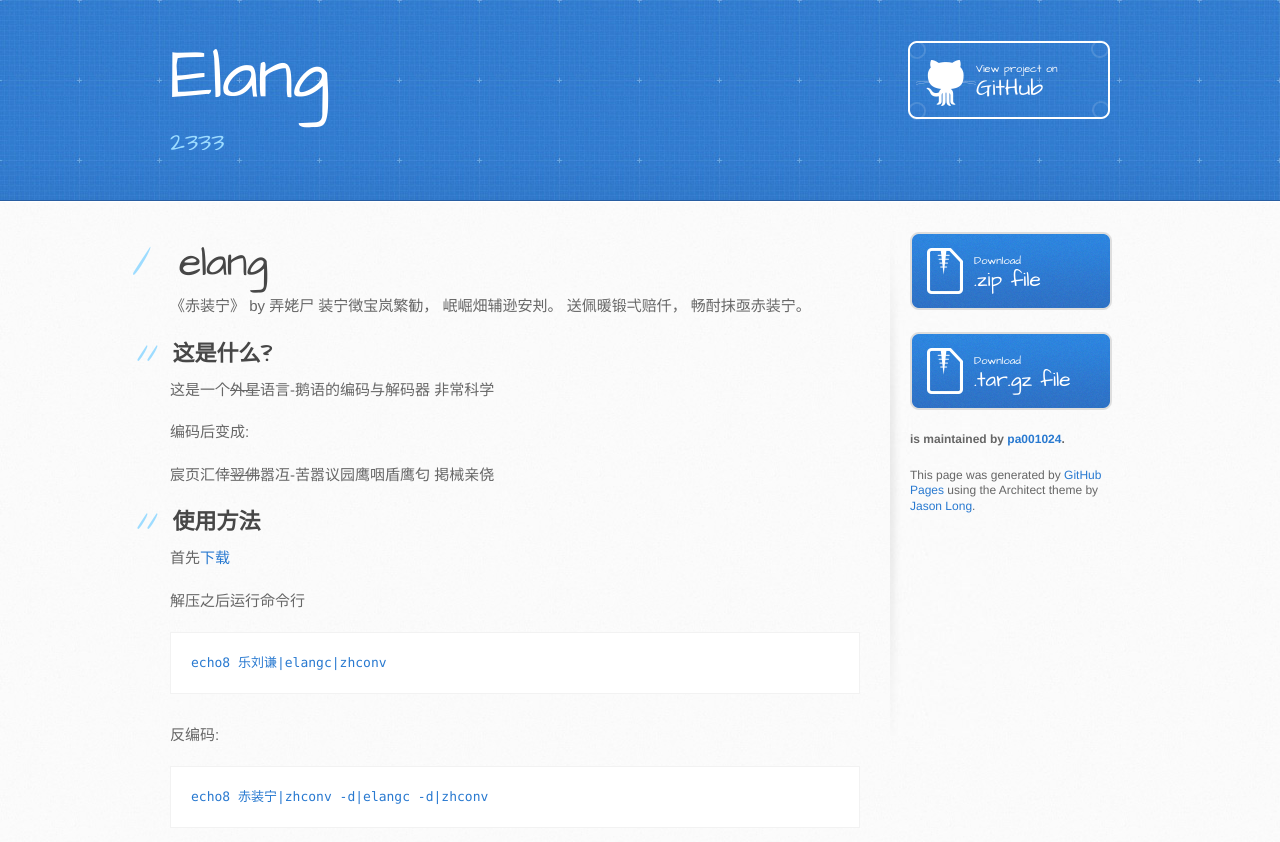
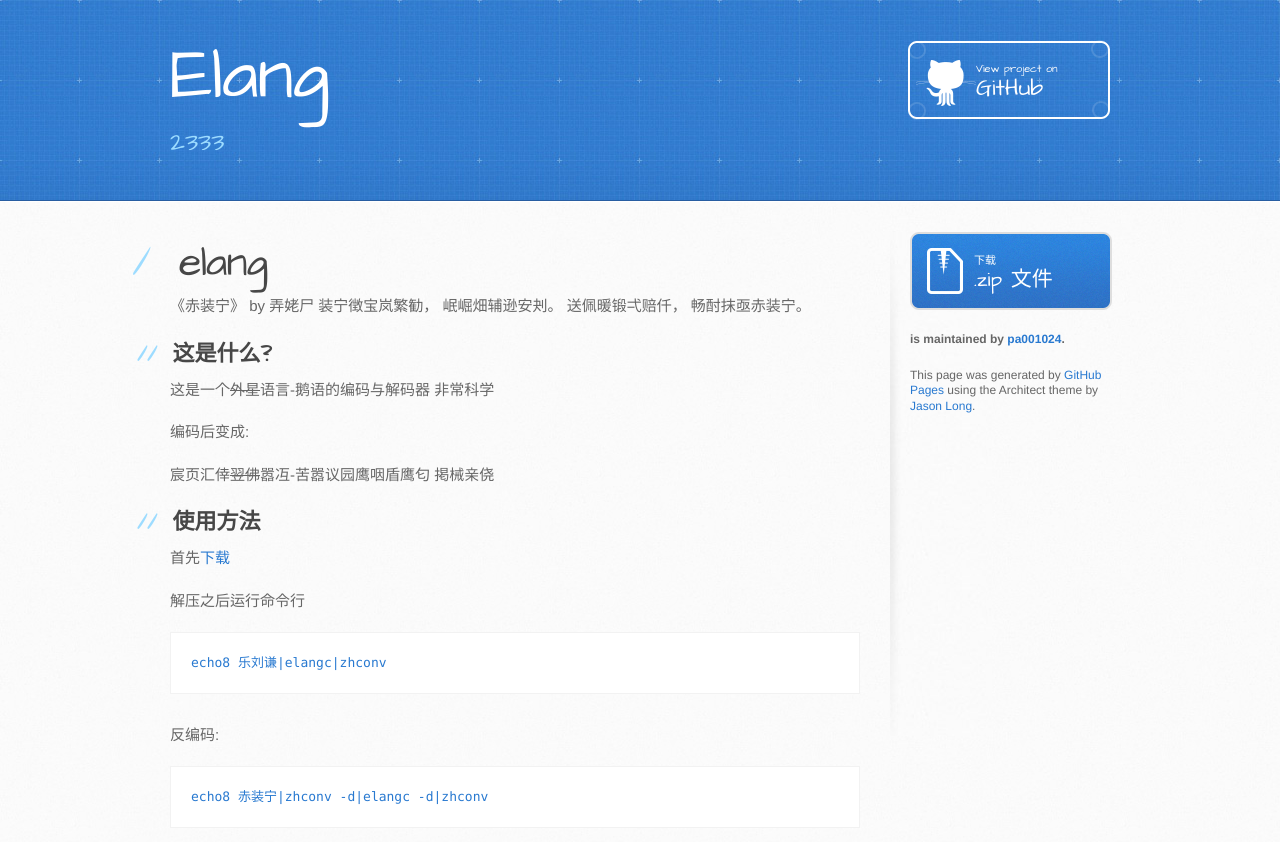
Before and after one commit to pa001024/elang, a plain HTML site: page index.html in a window 1280 px wide. Drawn offline with Linux system fonts and the light colour scheme.

Commit message:
update index

```diff
--- a/index.html
+++ b/index.html
@@ -59,13 +59,9 @@
         </section>
 
         <aside id="sidebar">
-          <a href="https://github.com/pa001024/elang/zipball/master" class="button">
-            <small>Download</small>
-            .zip file
-          </a>
-          <a href="https://github.com/pa001024/elang/tarball/master" class="button">
-            <small>Download</small>
-            .tar.gz file
+          <a href="http://pa001024.github.io/elang/download/elang.zip" class="button">
+            <small>下载</small>
+            .zip 文件
           </a>
 
           <p class="repo-owner"><a href="https://github.com/pa001024/elang"></a> is maintained by <a href="https://github.com/pa001024">pa001024</a>.</p>
```
